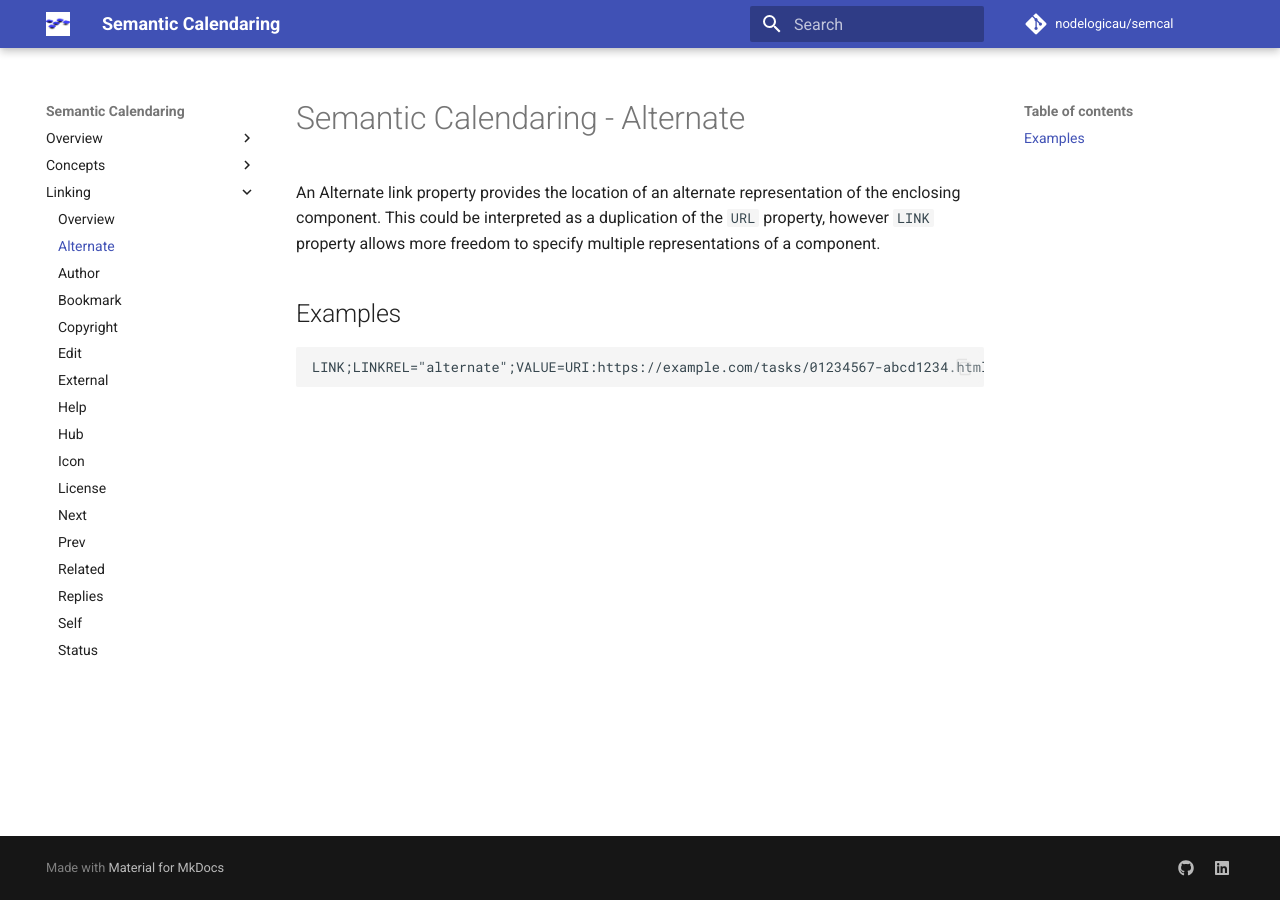
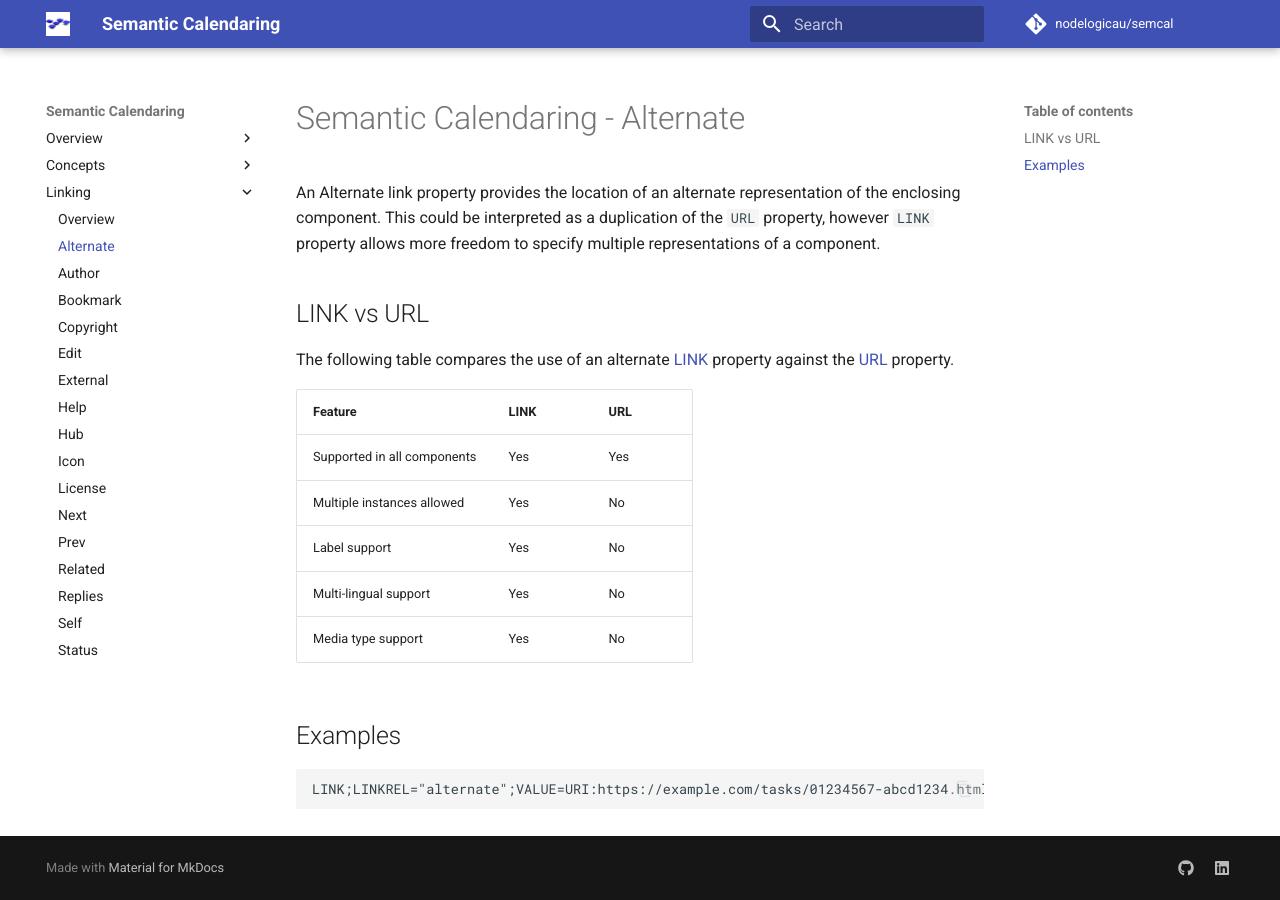
Before and after one commit to nodelogicau/semcal, an MkDocs documentation site: the page built from docs/linking/alternate.md, in a window 1280 px wide. Built offline with MkDocs 1.6.1 and Material for MkDocs 9.7.7, drawn with Linux system fonts in a browser that asks for light colours; comment, search, counter and statistics services are not loaded.

Commit message:
Update alternate.md

```diff
--- a/docs/linking/alternate.md
+++ b/docs/linking/alternate.md
@@ -4,6 +4,20 @@
 could be interpreted as a duplication of the `URL` property, however `LINK` property allows more freedom to
 specify multiple representations of a component.
 
+## LINK vs URL
+
+The following table compares the use of an alternate [LINK](https://www.rfc-editor.org/rfc/rfc9253.html#name-link) property against the
+[URL](https://www.rfc-editor.org/rfc/rfc5545.html#section-3.8.4.6) property.
+
+| Feature | LINK | URL |
+|---------|------|-----|
+| Supported in all components | Yes | Yes |
+| Multiple instances allowed | Yes | No |
+| Label support | Yes | No |
+| Multi-lingual support | Yes | No |
+| Media type support | Yes | No |
+
+
 ## Examples
 
     LINK;LINKREL="alternate";VALUE=URI:https://example.com/tasks/01234567-abcd1234.html
```
